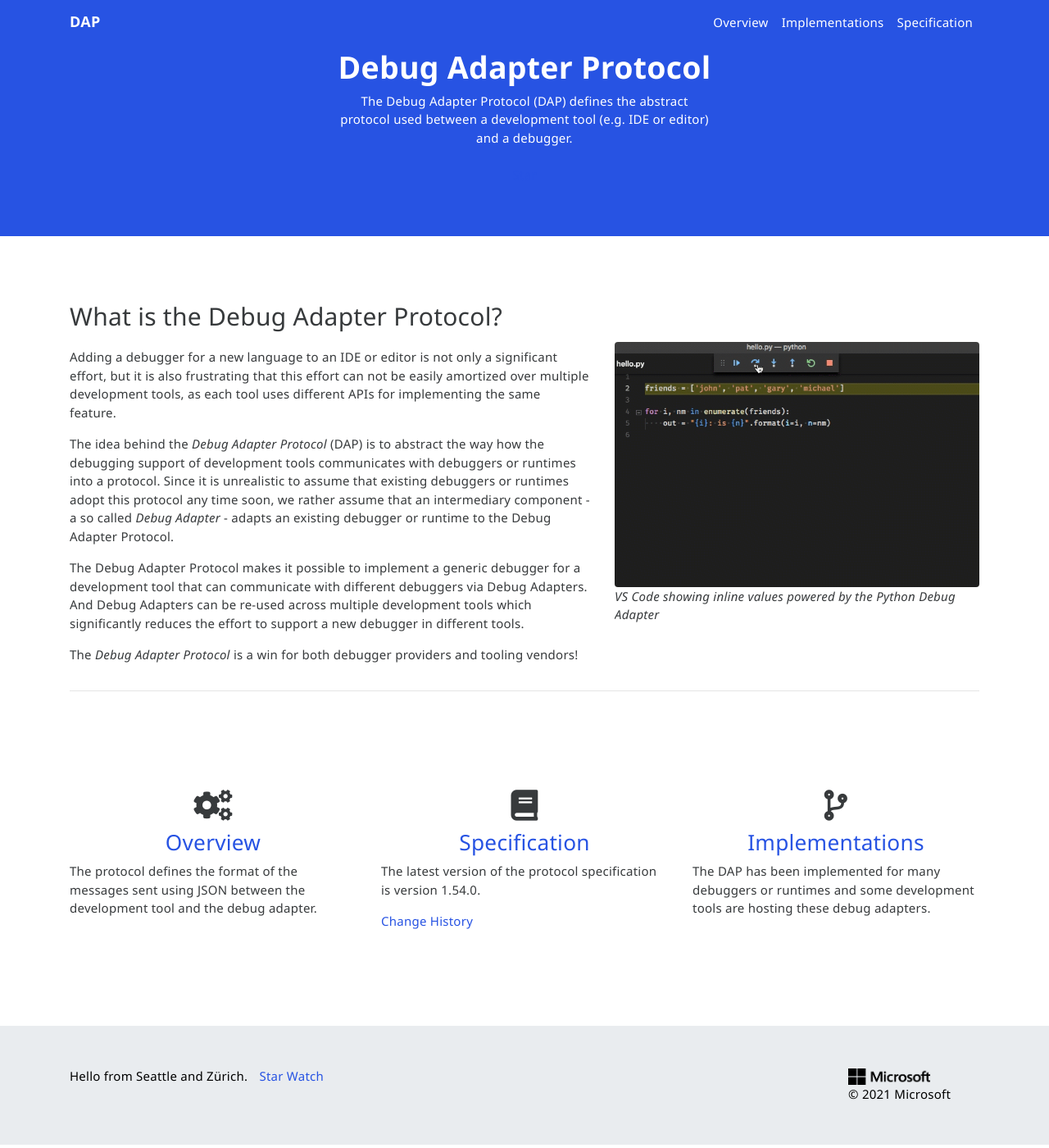
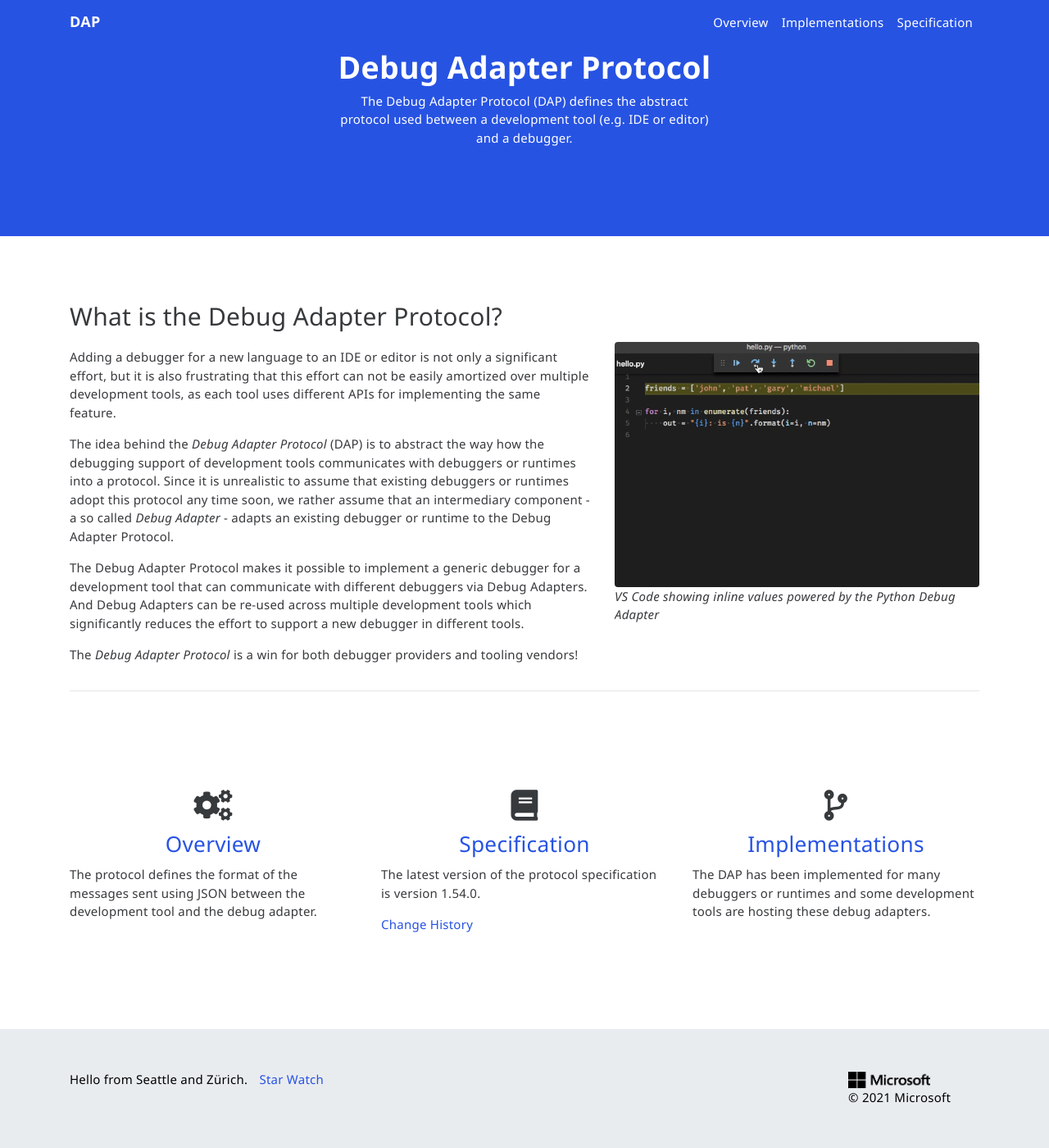
Before and after one commit to microsoft/debug-adapter-protocol, a Jekyll site: the page built from index.html, in a window 1280 px wide and 1400 px high, scrolled down 75 px. Shown: the whole window at 82% size. Built offline with Jekyll 4.4.1, drawn with Linux system fonts in a browser that asks for light colours; nearby versions of some CDN libraries; comment, search, counter and statistics services are not loaded.

Commit message:
Improve the outline shape of certain elements

```diff
--- a/css/main.scss
+++ b/css/main.scss
@@ -435,6 +435,10 @@
 	}
 }
 
+.dap-sidebar #outlineAccordion-side {
+	padding-top: 1px;
+}
+
 .navbar-brand h1 {
     font-size: 18px;
     font-weight: bold;
@@ -451,6 +455,11 @@
 
 a {
 	color: #2753e3;
+}
+
+a h3 {
+	padding-top: 2px;
+	padding-bottom: 2px;
 }
 
 a:hover {
```
